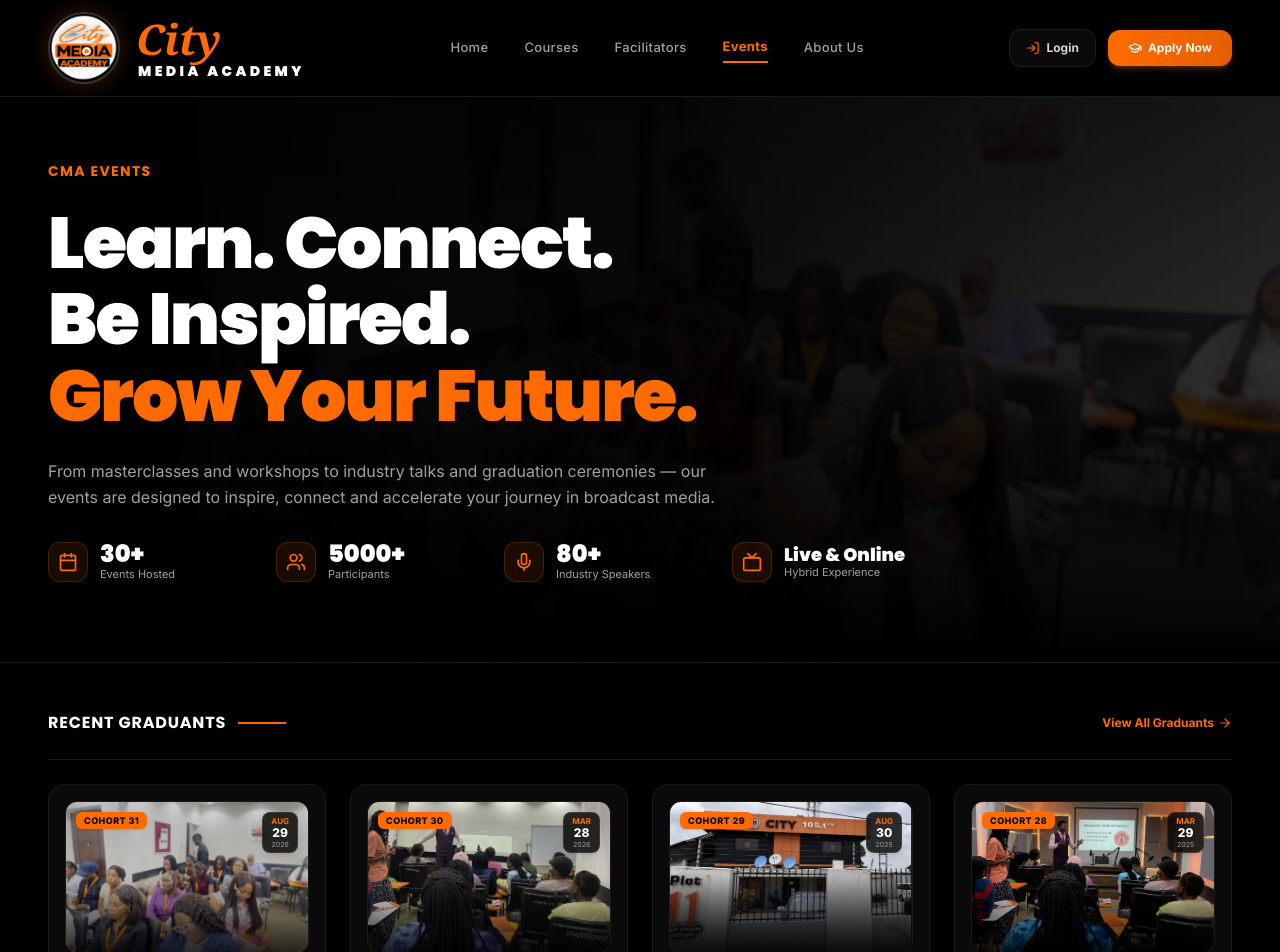
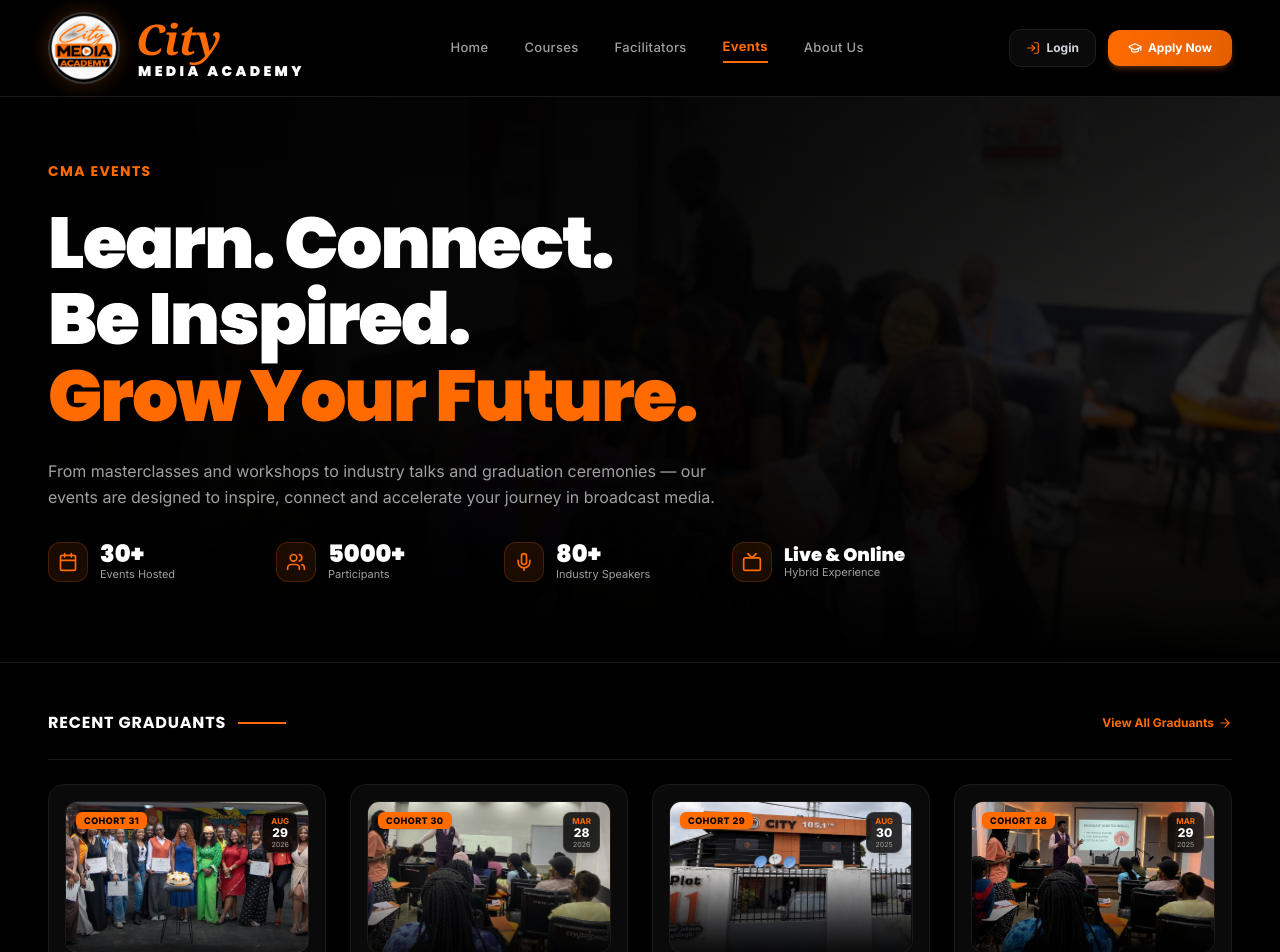
Before and after one commit to m16-omar/cma-web, a React (Vite) app: page /events in a window 1280 px wide. Shown: the top 952 px of the page. Built offline with nearby package versions, Linux system fonts and the light colour scheme; a web font is replaced by a local one.

Commit message:
feat(gallery): integrate authentic Cohort 31 graduation photo with certificate presentation into Graduation Gallery and Events page

```diff
--- a/src/pages/EventsPage.tsx
+++ b/src/pages/EventsPage.tsx
@@ -49,7 +49,7 @@ const upcomingEventsData: EventItem[] = [
     description: 'Celebrating 38 newly certified radio presentation and broadcast media specialists entering top stations.',
     time: 'Convocation Ceremony (2026 Set 2)',
     location: 'Plot 11 Lateef Jakande Road, Agidingbin Ikeja, Lagos Nigeria',
-    image: '/images/cma_students_classroom.jpg',
+    image: '/images/cohort_31_graduation.png',
   },
   {
     id: 'grad-30',
--- a/src/pages/GraduationGalleryPage.tsx
+++ b/src/pages/GraduationGalleryPage.tsx
@@ -42,8 +42,8 @@ const galleryItems: GalleryItem[] = [
     cohort: 'Cohort 31',
     date: 'August 2026',
     location: 'Plot 11 Lateef Jakande Road, Agidingbin Ikeja, Lagos Nigeria',
-    image: '/images/cma_students_classroom.jpg',
-    description: 'The graduating set of Cohort 31 (2026 Set 2) celebrating their completion of the 5-week intensive broadcast media program.',
+    image: '/images/cohort_31_graduation.png',
+    description: 'The graduating set of Cohort 31 (2026 Set 2) celebrating their completion of the 5-week intensive broadcast media program with certificate presentations and cake cutting.',
     aspect: 'col-span-1 lg:col-span-2 aspect-[16/10]',
   },
   {
```
Also changed, not shown: public/images/cohort_31_graduation.png (added), src/assets/cohort_31_graduation.png (added).
